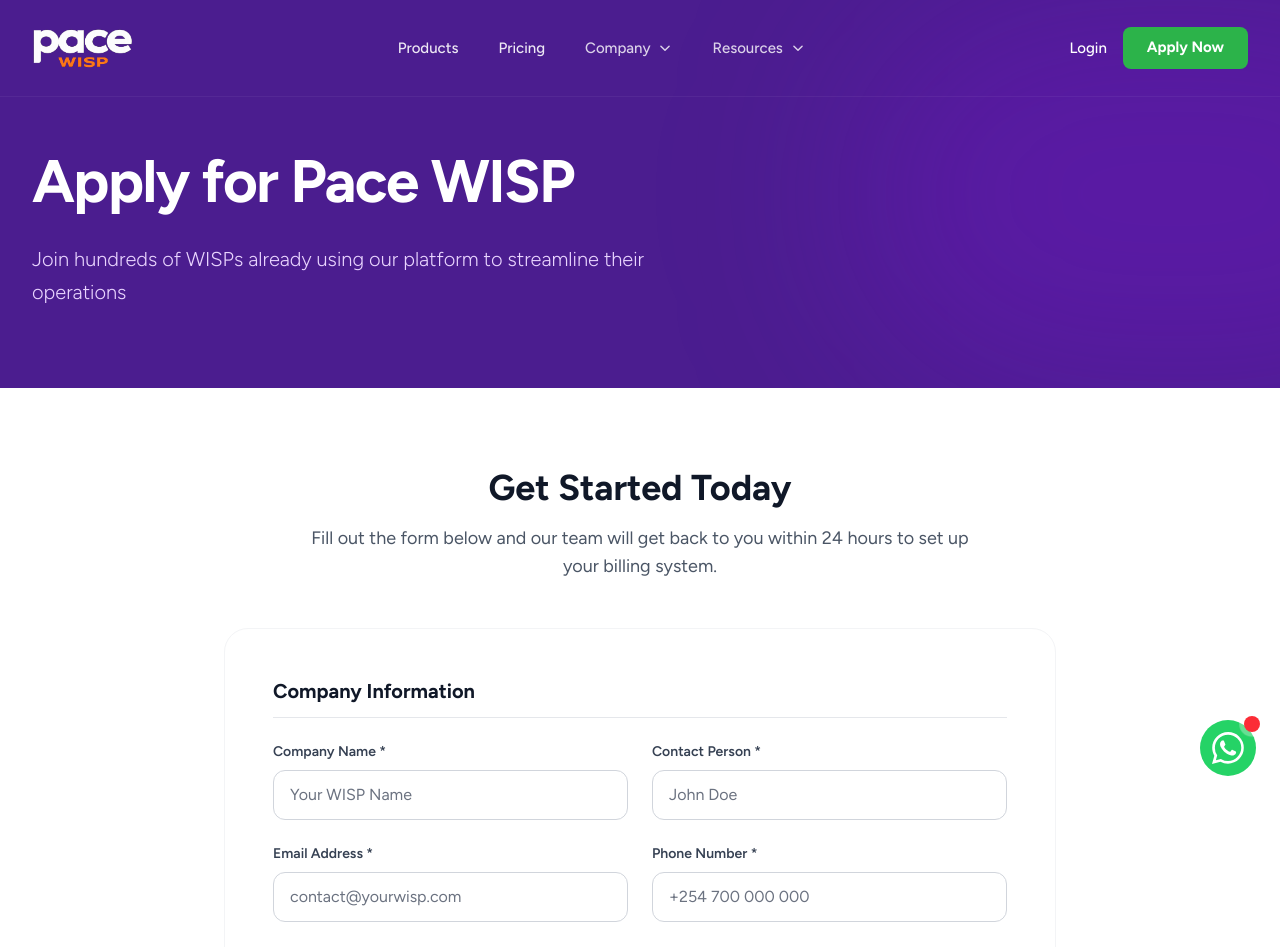
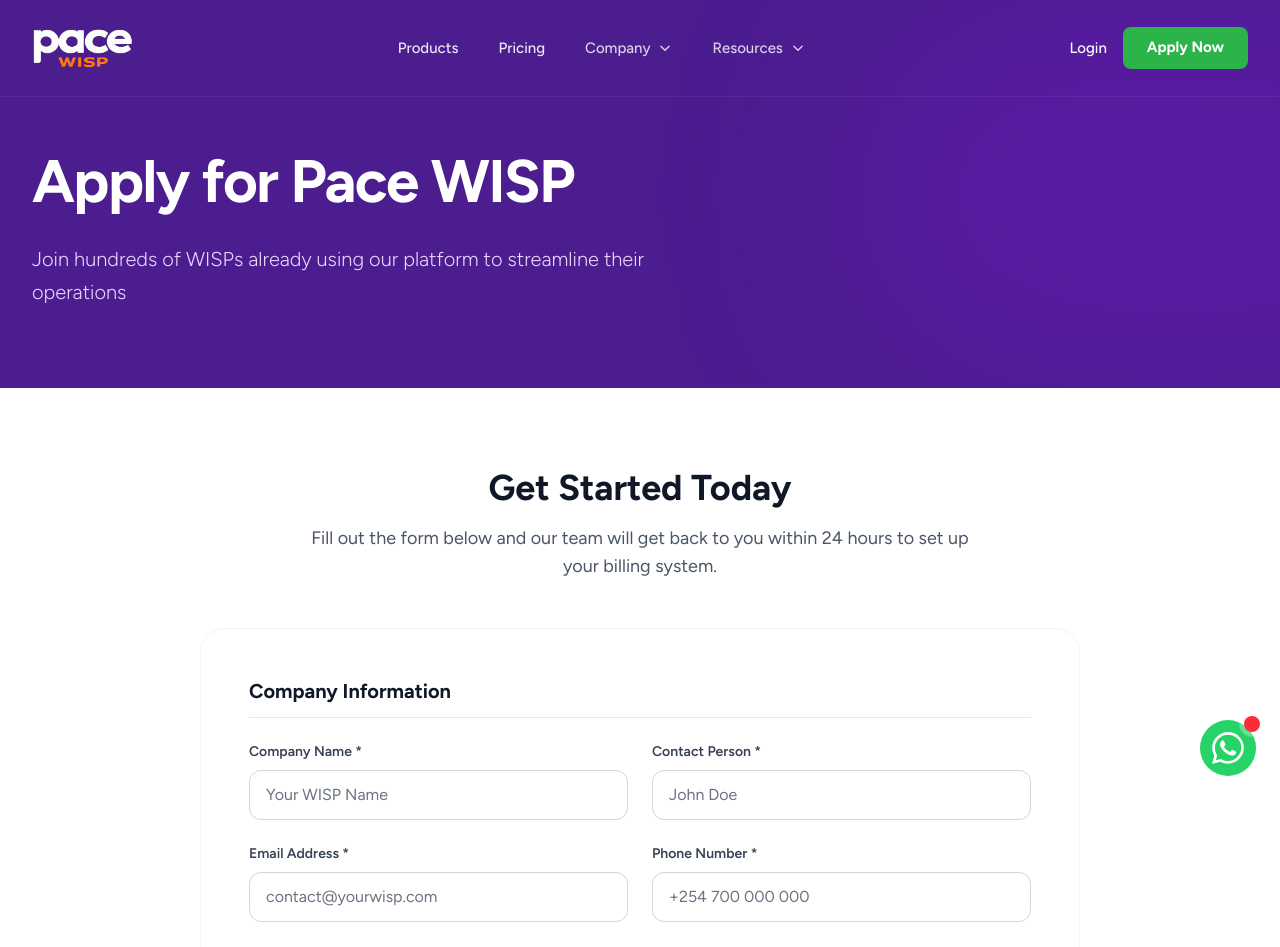
Before and after one commit to dennismutuku2005/pacewebsite, a Next.js app: page /apply in a window 1280 px wide. Shown: the top 947 px of the page. Built offline with nearby package versions, Linux system fonts and the light colour scheme.

Commit message:
Auto-update: page.js

```diff
--- a/src/app/apply/page.js
+++ b/src/app/apply/page.js
@@ -89,7 +89,7 @@ export default function ApplyPage() {
             />
 
             <section className="py-20 bg-white">
-                <div className="max-w-4xl mx-auto px-6 lg:px-8">
+                <div className="max-w-4xl mx-auto px-2">
                     <ScrollReveal>
                         <div className="text-center mb-12">
                             <h2 className="text-3xl lg:text-4xl font-bold text-gray-900 mb-4">
```
